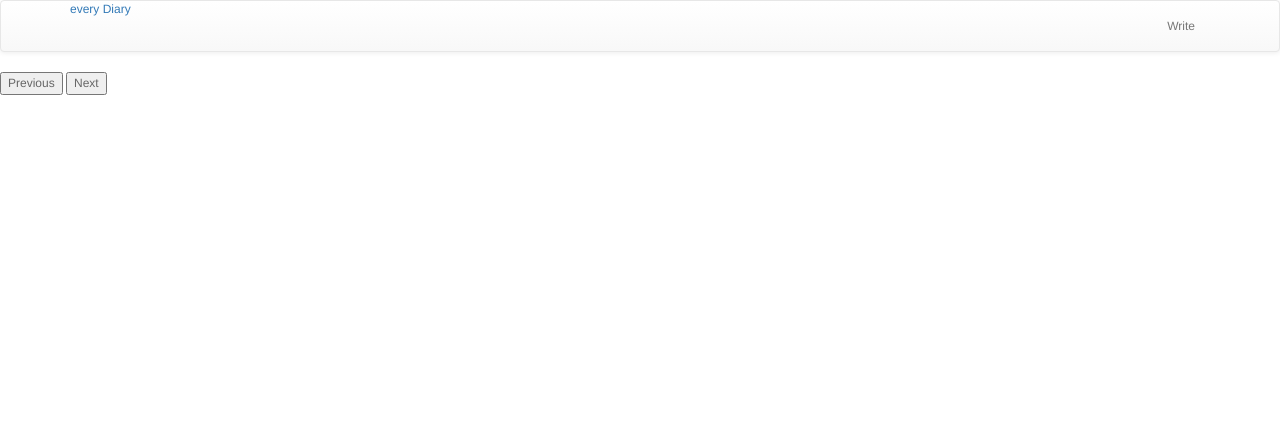
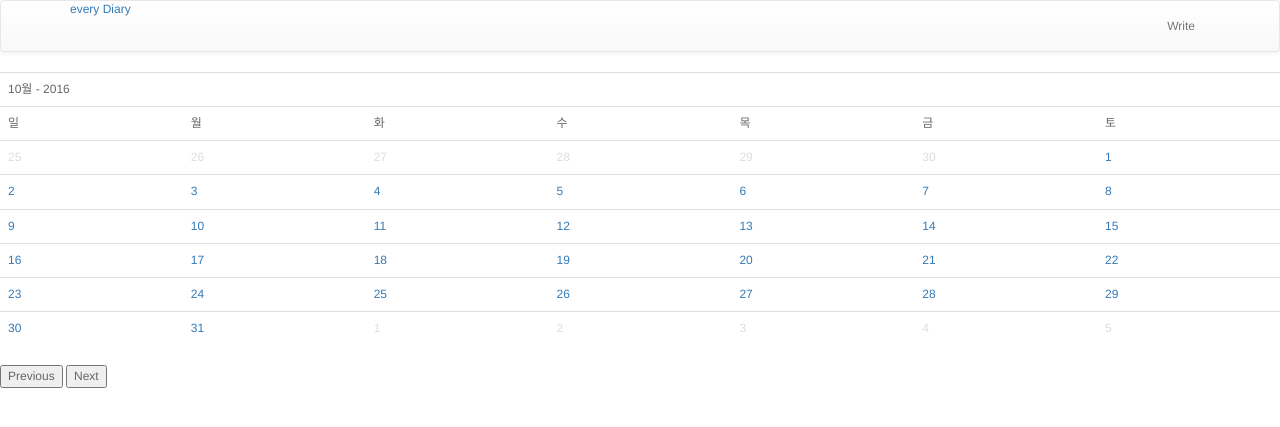
Before and after one commit to YongPilMoon/myDiary, a Django app: page /diary/calendar/ in a window 1280 px wide. Shown: the top 427 px of the page. Run offline with Django 3.2, Linux system fonts and the light colour scheme; style sheets or scripts are compiled from the project's sources; some libraries are stand-ins or nearby versions.

Commit message:
Init calendar.js, calendar.sass

```diff
--- /dev/null
+++ b/diarySitePrj/static/css/calendar.min.css
@@ -0,0 +1,3 @@
+table td a{display:block;width:100%}table td a:hover{background-color:yellow}table td.not-current{color:#ddd}
+
+/*# sourceMappingURL=calendar.min.css.map */
--- /dev/null
+++ b/diarySitePrj/static/js/calendar.js
@@ -0,0 +1,148 @@
+var Calendar = function(divId) {
+
+    //Store div id
+    this.divId = divId;
+
+    // Days of week, starting on Sunday
+    this.DaysOfWeek = [
+        '일',
+        '월',
+        '화',
+        '수',
+        '목',
+        '금',
+        '토'
+    ];
+
+    // Months, stating on January
+    this.Months = ['1월', '2월', '3월', '4월', '5월', '6월', '7월', '8월', '9월', '10월', '11월', '12월' ];
+
+    // Set the current month, year
+    var d = new Date();
+    this.CurrentMonth = d.getMonth();
+    this.CurrentYear = d.getFullYear();
+
+};
+
+// Goes to next month
+Calendar.prototype.nextMonth = function() {
+    if ( this.CurrentMonth == 11 ) {
+        this.CurrentMonth = 0;
+        this.CurrentYear = this.CurrentYear + 1;
+    }
+    else {
+        this.CurrentMonth = this.CurrentMonth + 1;
+    }
+    this.showCurrent();
+};
+
+// Goes to previous month
+Calendar.prototype.previousMonth = function() {
+    if ( this.CurrentMonth == 0 ) {
+        this.CurrentMonth = 11;
+        this.CurrentYear = this.CurrentYear - 1;
+    }
+    else {
+        this.CurrentMonth = this.CurrentMonth - 1;
+    }
+    this.showCurrent();
+};
+
+// Show current month
+Calendar.prototype.showCurrent = function() {
+    this.showMonth(this.CurrentYear, this.CurrentMonth);
+};
+
+// Show month (year, month)
+Calendar.prototype.showMonth = function(y, m) {
+
+    var d = new Date()
+        // First day of the week in the selected month
+        , firstDayOfMonth = new Date(y, m, 1).getDay()
+        // Last day of the selected month
+        , lastDateOfMonth =  new Date(y, m+1, 0).getDate()
+        // Last day of the previous month
+        , lastDayOfLastMonth = m == 0 ? new Date(y-1, 11, 0).getDate() : new Date(y, m, 0).getDate();
+        console.log(lastDayOfLastMonth)
+
+    var html = '<table class="table">';
+
+    // Write selected month and year
+    html += '<tr><td colspan="7">' + this.Months[m] + ' - ' + y + '</td></tr>';
+
+    // Write the header of the days of the week
+    html += '<tr>';
+    for(var i=0; i < this.DaysOfWeek.length;i++) {
+        html += '<td>' + this.DaysOfWeek[i] + '</td>';
+    }
+    html += '</tr>';
+
+    // Write the days
+    var i=1;
+    do {
+
+        var row = new Date(y, m, i).getDay();
+
+        // If Sunday, start new row
+        if ( row == 0 ) {
+            html += '<tr>';
+        }
+        // If not Sunday but first day of the month
+        // it will write the last days from the previous month
+        else if ( i == 1 ) {
+            html += '<tr>';
+            var k = lastDayOfLastMonth - firstDayOfMonth+1;
+            for(var j=0; j < firstDayOfMonth; j++) {
+                html += '<td class="not-current">' + k + '</td>';
+                k++;
+            }
+        }
+
+        // Write the current day in the loop
+        html += '<td>' +'<a href="#">' + i + '</a>' + '</td>';
+
+        // If Saturday, closes the row
+        if ( row == 6 ) {
+            html += '</tr>';
+        }
+        // If not Saturday, but last day of the selected month
+        // it will write the next few days from the next month
+        else if ( i == lastDateOfMonth ) {
+            var k=1;
+            for(row; row < 6; row++) {
+                html += '<td class="not-current">' + k + '</td>';
+                k++;
+            }
+        }
+
+        i++;
+    }while(i <= lastDateOfMonth);
+
+    // Closes table
+    html += '</table>';
+
+    // Write HTML to the div
+    document.getElementById(this.divId).innerHTML = html;
+    console.log(html)
+};
+
+// On Load of the window
+window.onload = function() {
+
+    // Start calendar
+    var c = new Calendar("divCalendar");
+    c.showCurrent();
+
+    // Bind next and previous button clicks
+    getId('btnNext').onclick = function() {
+        c.nextMonth();
+    };
+    getId('btnPrev').onclick = function() {
+        c.previousMonth();
+    };
+}
+
+// Get element by id
+function getId(id) {
+    return document.getElementById(id);
+		}
--- /dev/null
+++ b/diarySitePrj/static/sass/calendar.sass
@@ -0,0 +1,8 @@
+table
+  td a
+    &:hover
+      background-color: yellow
+    display: block
+    width: 100%
+  td.not-current
+    color: #ddd
--- a/diarySitePrj/templates/common/base.html
+++ b/diarySitePrj/templates/common/base.html
@@ -9,6 +9,8 @@
     <meta http-equiv="X-UA-Compatible" content="ie=edge">
     <title>Diary</title>
 
+
+
     <!-- Bootstrap CSS -->
     <link rel="stylesheet" href="{% static 'bootstrap/css/bootstrap.min.css' %}">
     <link rel="stylesheet" href="{% static 'bootstrap/css/bootstrap-theme.min.css' %}">
@@ -19,7 +21,13 @@
     <!-- Bootstrap JS -->
     <script src="{% static 'bootstrap/js/bootstrap.min.js' %}"></script>
 
+
+    <!-- Calendar JS -->
+    <script src="{% static 'js/calendar.js' %}"></script>
+
+    <!-- Custom CSS -->
     <link rel="stylesheet" href="{% static 'css/common.min.css' %}">
+    <link rel="stylesheet" href="{% static 'css/calendar.min.css' %}">
 </head>
 <body>
     <nav class="navbar navbar-default">
```
Also changed, not shown: 1 other file.
